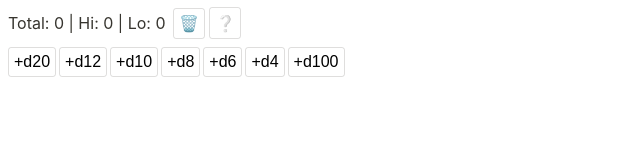
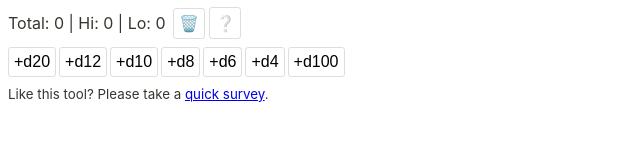
Before and after one commit to AdamWrighter/dice-roller, a plain HTML site: page index.html in a window 1280 px wide. Shown: the whole page, without its empty margins (0-640 px from the left). Drawn offline with Linux system fonts and the light colour scheme.

Commit message:
Add survey link

```diff
--- a/index.html
+++ b/index.html
@@ -48,6 +48,7 @@
         <button id="d100" onclick="addDie(100)">+d100</button>
     </div>
     <div id="dice"></div>
+    <small>Like this tool? Please take a <a href="https://tripetto.app/run/VGRA6Q849I" target="_blank">quick survey</a>.<small>
 
     <script src="main.js"></script>
 </body>
```
